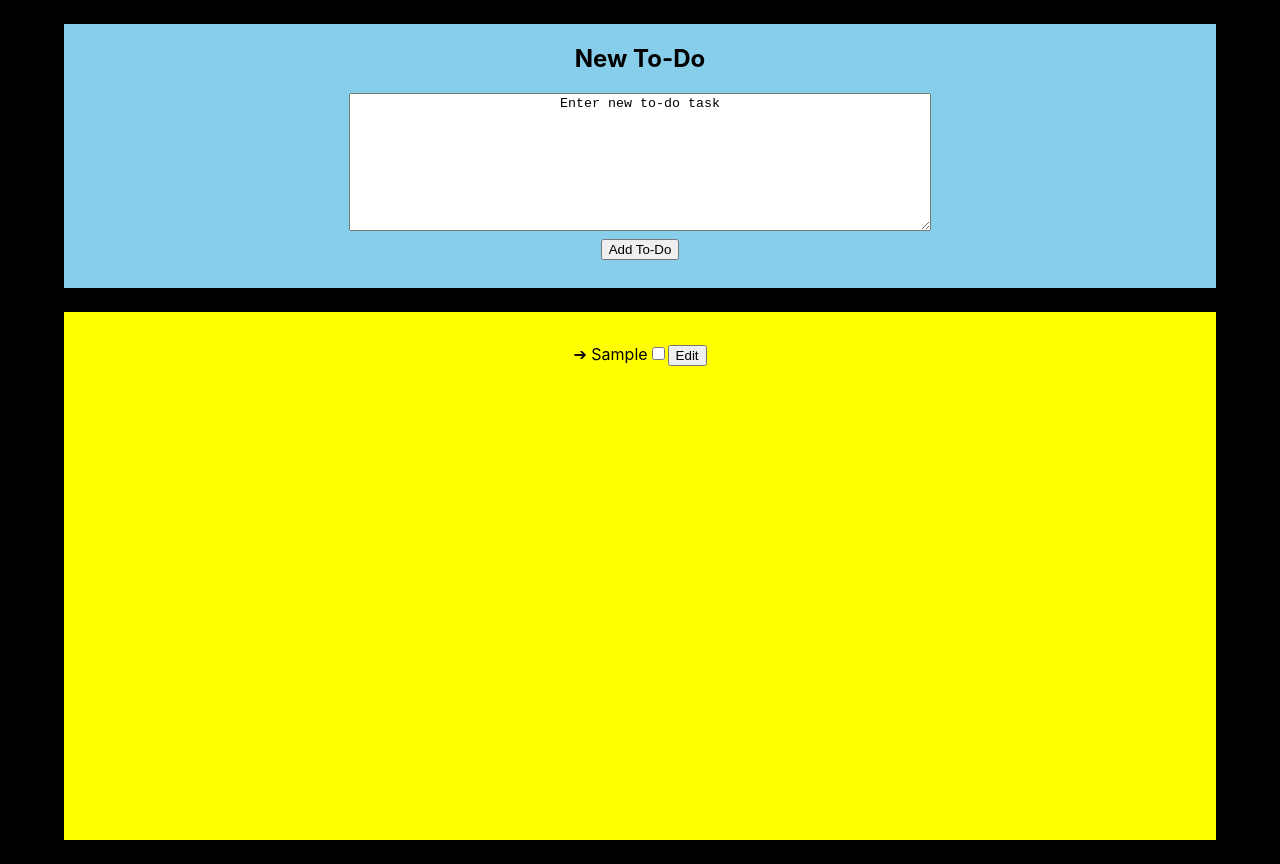
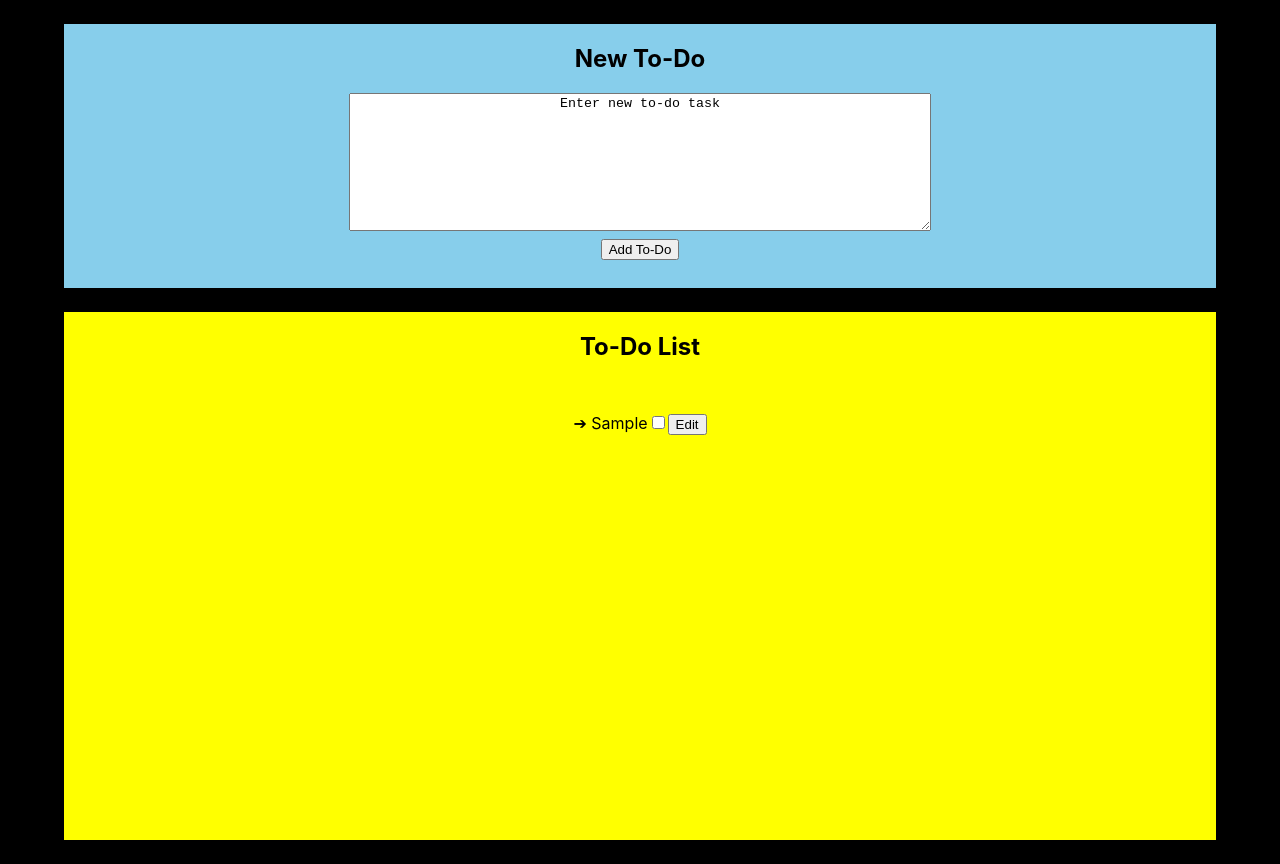
Before and after one commit to alricf/to-do, a React (Create React App) app: page / in a window 1280 px wide. Both pictures are taken after typing "Sample" into the empty fields and a click on the button "Add To-Do". Built offline with nearby package versions, Linux system fonts and the light colour scheme.

Commit message:
Adding heading to the to-do list section

```diff
--- a/src/components/ToDoList.tsx
+++ b/src/components/ToDoList.tsx
@@ -93,9 +93,12 @@ const ToDoList: React.FC<IProps> = ({ toDoList, setToDoList }): JSX.Element => {
   return (
     <section className="to-do-list">
       {toDoList.length > 0 ? (
-        <ul>
-          {renderToDoList()}
-        </ul>
+        <>
+          <h1>To-Do List</h1>
+          <ul>
+            {renderToDoList()}
+          </ul>
+        </>
       ) : (
         <h1 id="empty-list">
           To-Do List empty : Add a to-do task
```
